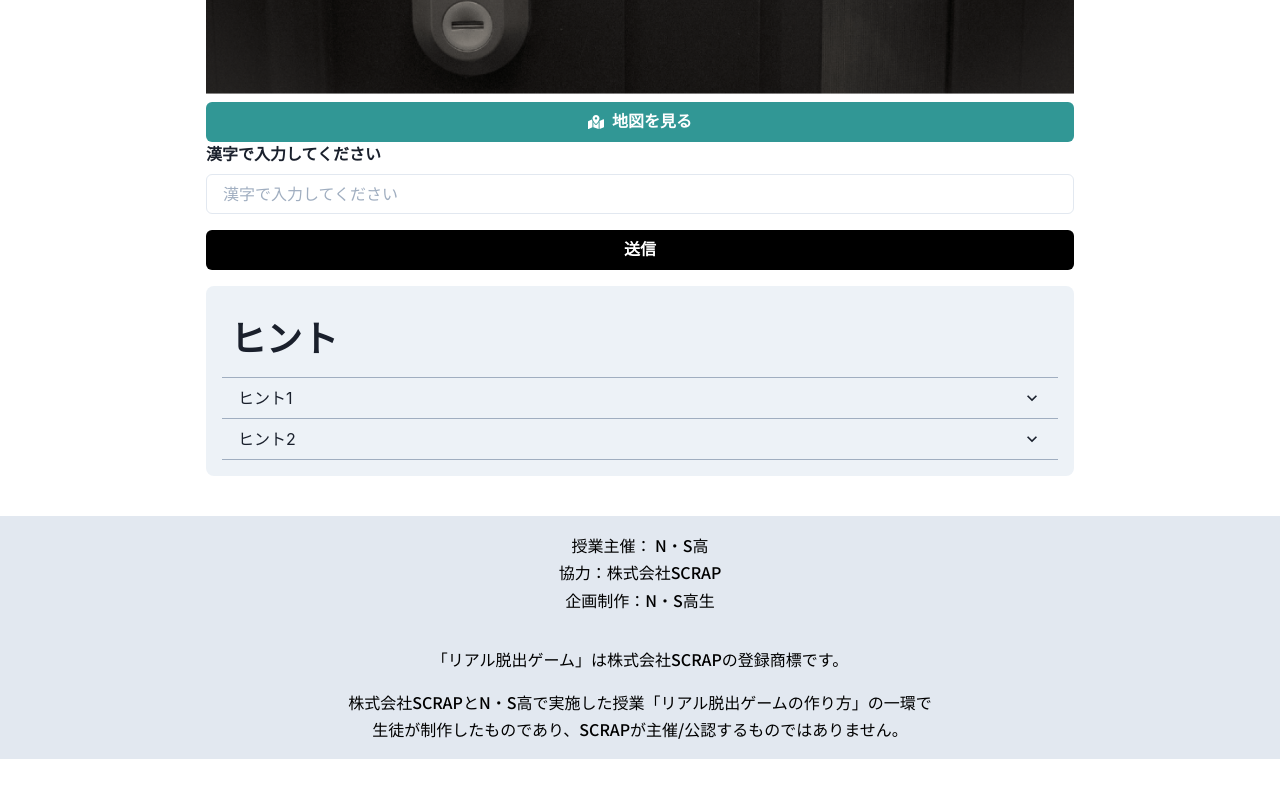
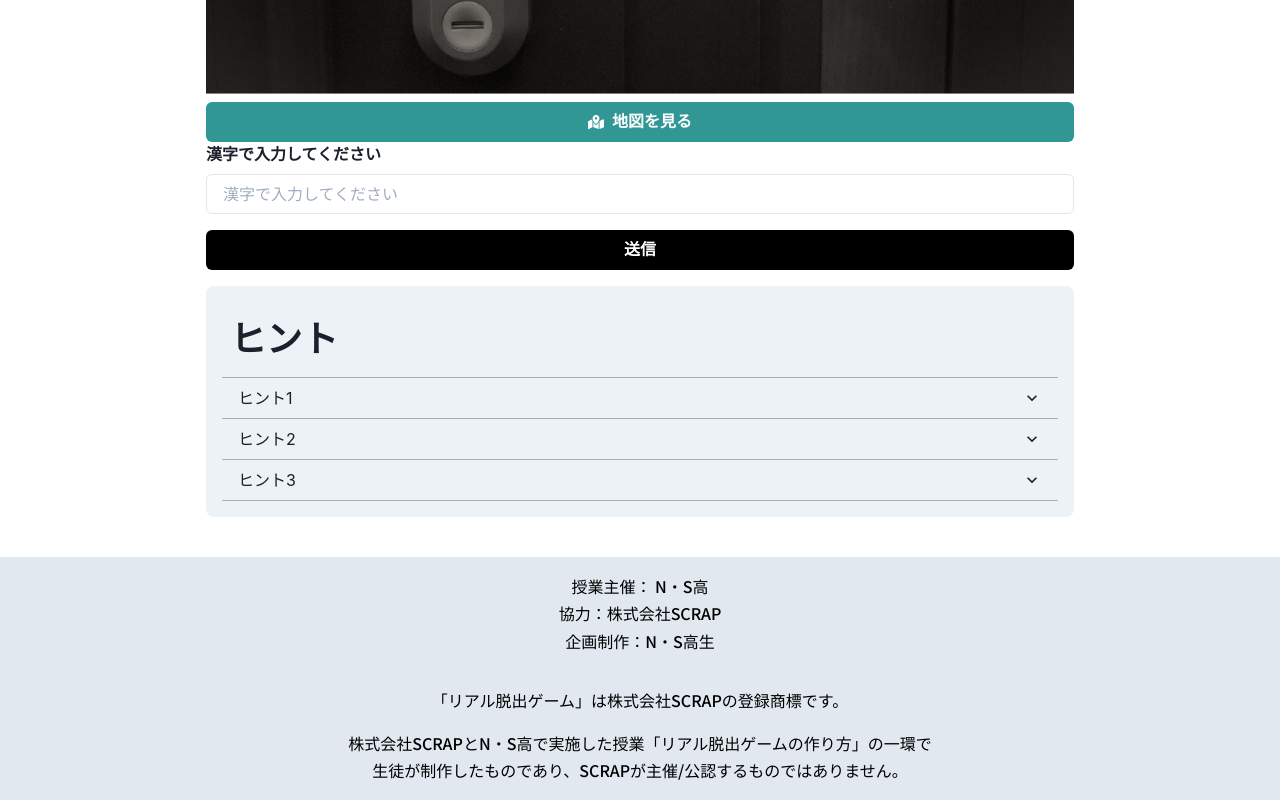
Before and after one commit to mochi-sann/beta-yokohma-a-mochi, a Next.js app: page /page2 in a window 1280 px wide. Shown: the part 1278-2078 px from the top of the page. Before the commit the page ends 2037 px from the top, so only its background shows below. Built offline with nearby package versions, Linux system fonts and the light colour scheme.

Commit message:
ステージ2の画像を変えた

```diff
--- a/src/pages/page2.tsx
+++ b/src/pages/page2.tsx
@@ -31,10 +31,16 @@ export const Home: React.VFC = () => {
         HintLists={[
           {
             title: 'ヒント1',
+            body: (
+              <PloblempageImg img="/StageAssets/stage2/kanji-yomikata.png" />
+            ),
+          },
+          {
+            title: 'ヒント2',
             body: '国②の謎は時計回りを意識してみよう',
           },
           {
-            title: 'ヒント2',
+            title: 'ヒント3',
             body: '納豆に関係しているよ',
           },
         ]}
```
Also changed, not shown: public/StageAssets/stage2/kanji-yomikata.png (added).
